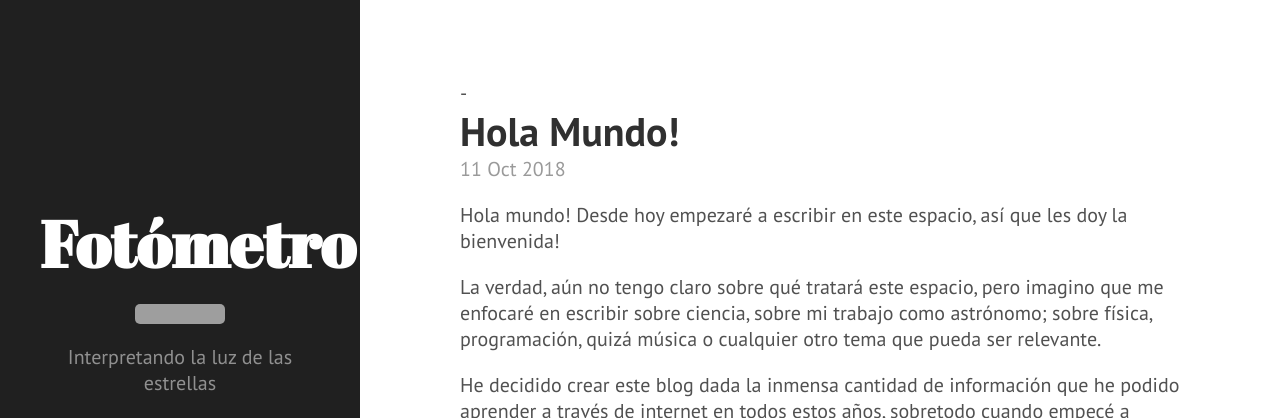
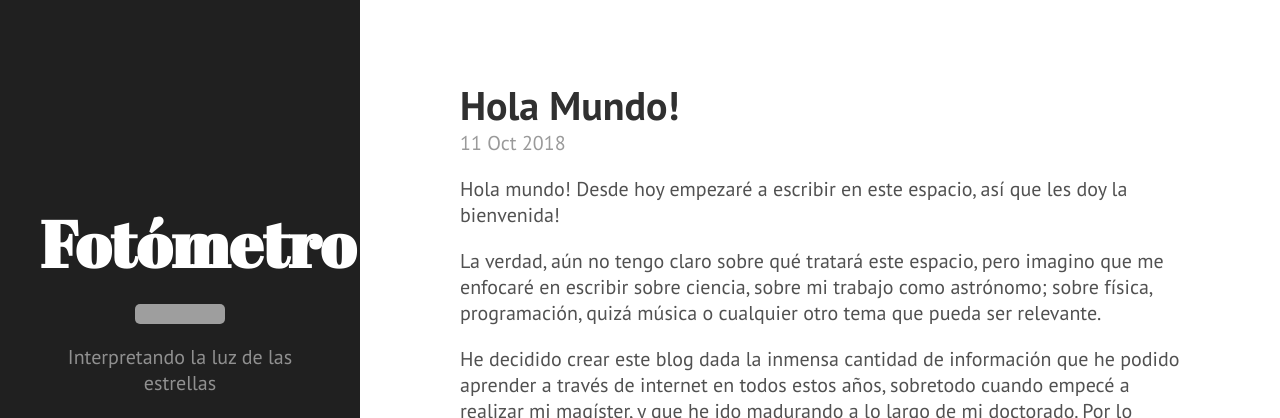
Before and after one commit to nicomedinap/nicomedinap.github.io, a Jekyll site: the page built from _posts/2018-10-11-bienvenida.md, in a window 1280 px wide and 990 px high, cut to the strip 0-418 px from the top of the window. Built offline with Jekyll 4.4.1, drawn with Linux system fonts in a browser that asks for light colours; grey boxes are pictures that could not be loaded.

Commit message:
Update post.html

```diff
--- a/_layouts/post.html
+++ b/_layouts/post.html
@@ -2,7 +2,7 @@
 layout: default
 ---
 
--<div class="post">
+<div class="post">
   <h1 class="post-title">{{ page.title }}</h1>
   <span class="post-date">{{ page.date | date_to_string }}</span>
   {{ content }}
```
